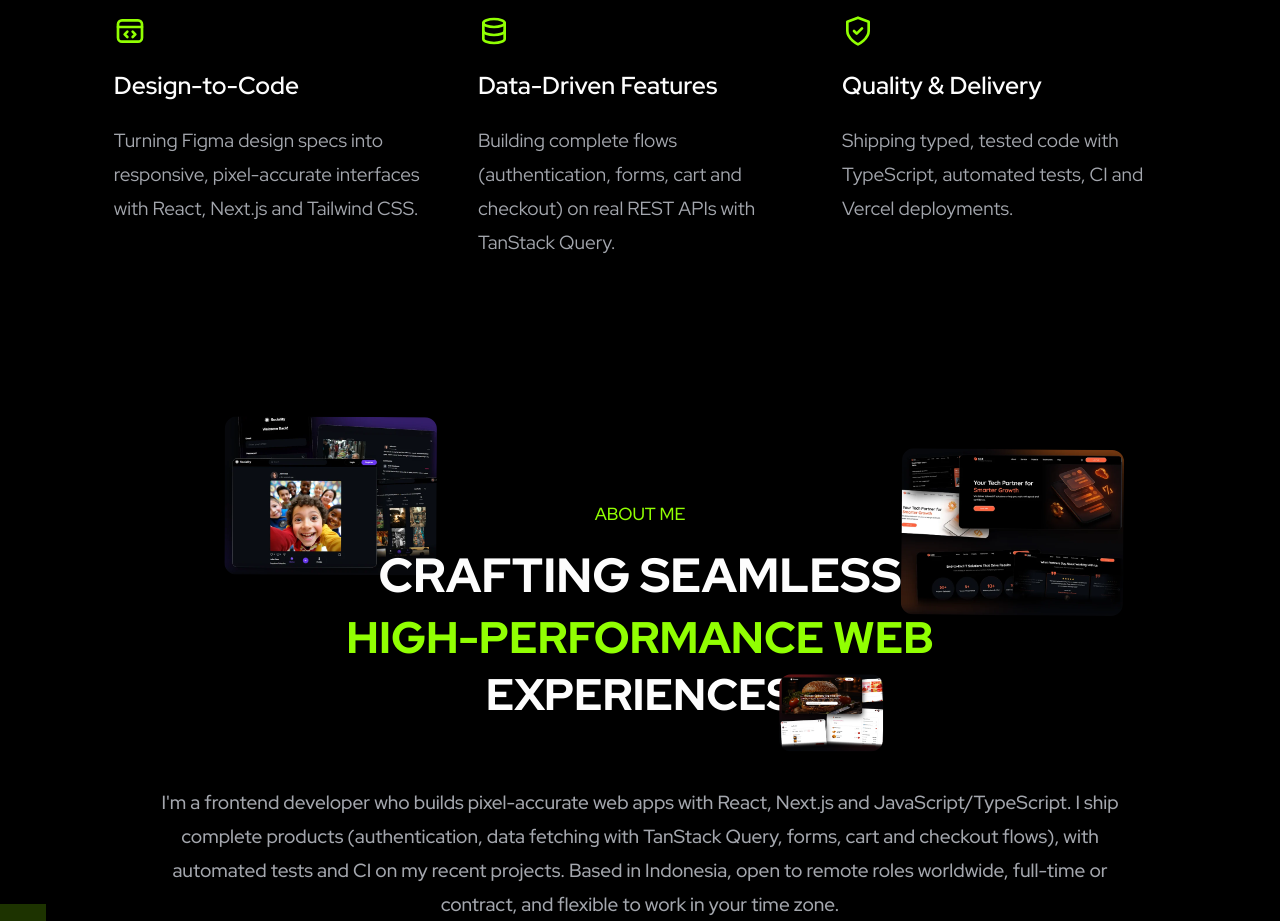
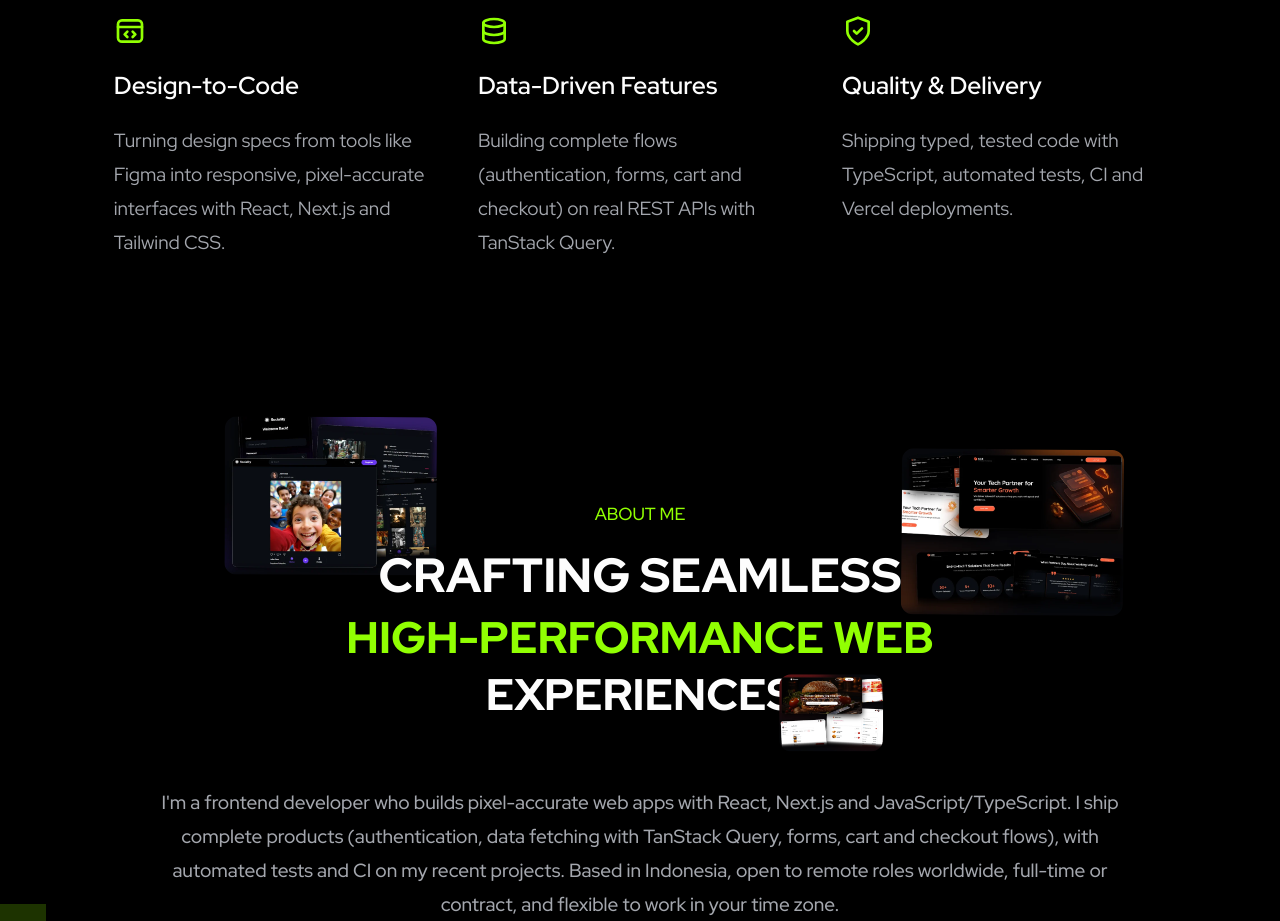
Before and after one commit to Yusuf-98/Portfolio-8, a Next.js app: page / in a window 1280 px wide. Shown: the part 1220-2141 px from the top of the page. Built offline with nearby package versions, Linux system fonts and the light colour scheme.

Commit message:
update: services design specs

```diff
--- a/components/sections/Services.tsx
+++ b/components/sections/Services.tsx
@@ -12,7 +12,7 @@ const services = [
     icon: '/icons/service-design-code.svg',
     title: 'Design-to-Code',
     description:
-      'Turning Figma design specs into responsive, pixel-accurate interfaces with React, Next.js and Tailwind CSS.',
+      'Turning design specs from tools like Figma into responsive, pixel-accurate interfaces with React, Next.js and Tailwind CSS.',
   },
   {
     number: '02',
```
